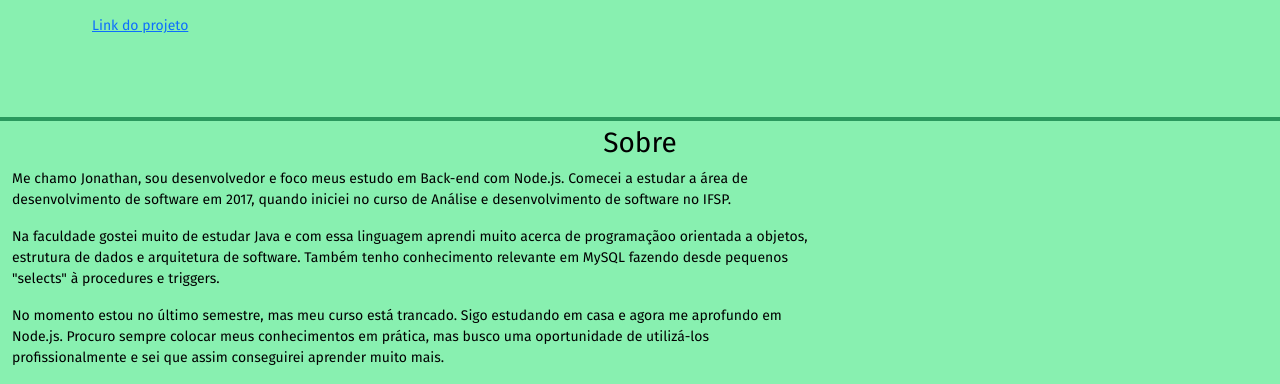
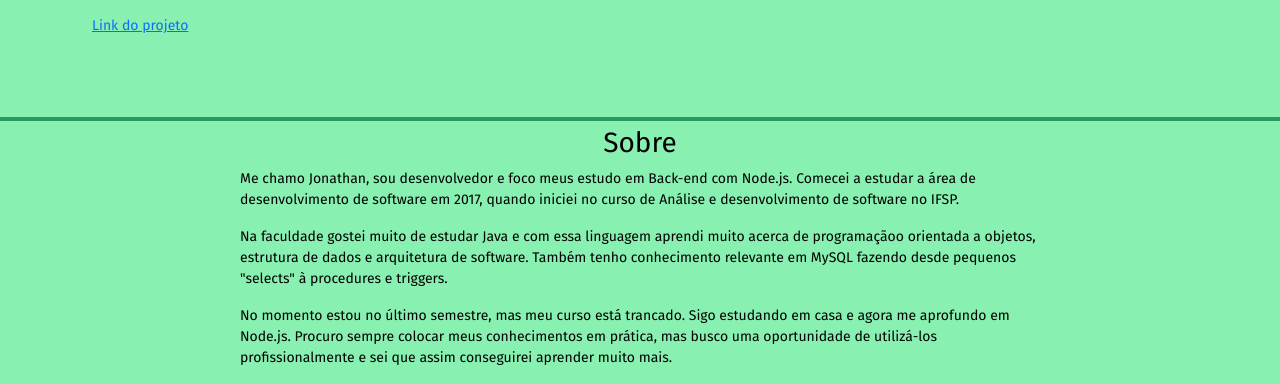
Before and after one commit to JonathanEmanuel12/portWeb, a plain HTML site: page index.html in a window 1280 px wide. Shown: the part 1427-1811 px from the top of the page. Drawn offline with nearby package versions, Linux system fonts and the light colour scheme.

```diff
--- a/css/index.css
+++ b/css/index.css
@@ -89,6 +89,13 @@ footer p {
 
 }
 
+#corpoSobre {
+    display: flex;
+    flex-direction: column;
+    justify-content: center;
+    align-items: center;
+}
+
 
 @media (min-width: 800px) {
     main {
--- a/index.html
+++ b/index.html
@@ -159,7 +159,7 @@
         <div id="tituloSobre">
             <h3>Sobre</h3>
         </div>
-        <div class="container-fluid">
+        <div id="corpoSobre" class="container-fluid">
            <p>Me chamo Jonathan, sou desenvolvedor e foco meus estudo em Back-end com Node.js. Comecei a estudar a área de desenvolvimento de software em 2017, quando iniciei no curso de Análise e desenvolvimento de software no IFSP.</p>
            <p id="linhaDiferente">Na faculdade gostei muito de estudar Java e com essa linguagem aprendi muito acerca de programaçãoo orientada a objetos, estrutura de dados e arquitetura de software. Também tenho conhecimento relevante em MySQL
               fazendo desde pequenos "selects" à procedures e triggers.</p>
```
